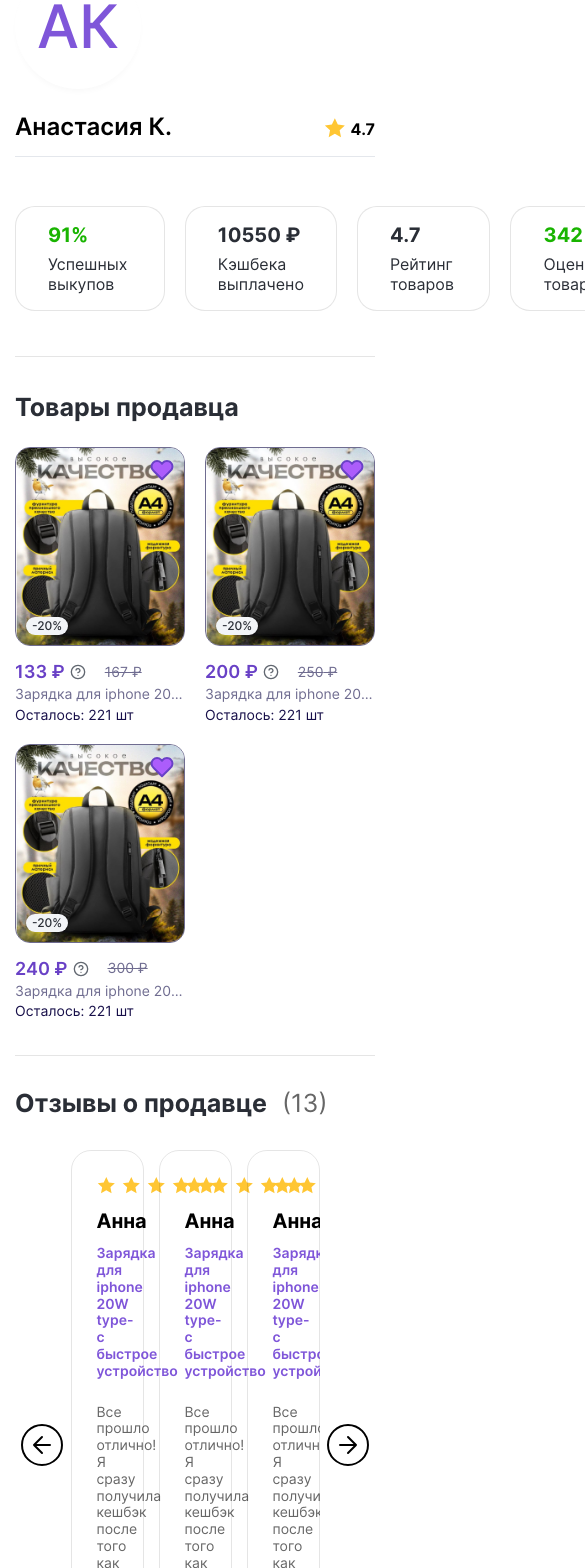
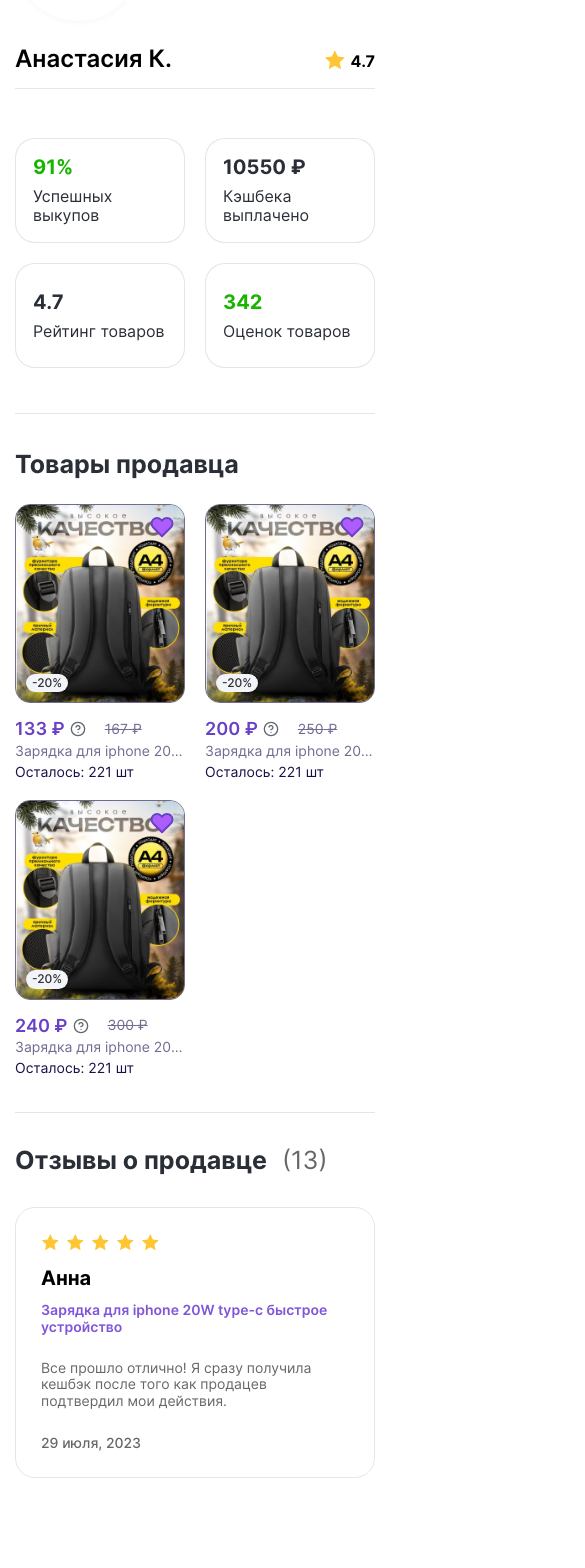
Before and after one commit to Dzhambulat-Kagermanov/work-platform, a Next.js app: page /salesman/1 in a window 390 px wide. Shown: the part 240-1808 px from the top of the page, 585 px wide, since content can reach past the window. After the commit the page ends 1750 px from the top, so only its background shows below. Built offline with nearby package versions, Linux system fonts and the light colour scheme.

Commit message:
UPDATE: Created adaptive for SalesmanInfo page

```diff
--- a/src/components/page/SalesmanInfo/index.module.scss
+++ b/src/components/page/SalesmanInfo/index.module.scss
@@ -1,9 +1,8 @@
-.head {
-	margin-top: var(--modules-gap);
-}
 .statistic {
 	margin-top: var(--modules-gap);
 }
+.head {
+}
 .back_btn {
-	margin-top: 24px;
+	margin: 24px 0 var(--modules-gap) 0;
 }
--- a/src/components/page/SalesmanInfo/index.tsx
+++ b/src/components/page/SalesmanInfo/index.tsx
@@ -13,7 +13,7 @@
 	return (
 		<main className={cn(cls.salesman, [className])}>
 			<SalesmanInfoBackBtn className={cn(cls.back_btn)} />
-			<AccountHead className={cn(cls.head)} />
+			<AccountHead className={cn(cls.head)} withoutAvatarChange />
 			<SalesmanInfoStatistic
 				className={cn(cls.statistic)}
 				cashbackPaid={10550}
--- a/src/components/widgets/AccountHead/Avatar/index.tsx
+++ b/src/components/widgets/AccountHead/Avatar/index.tsx
@@ -6,8 +6,15 @@
 import { Typography } from '@/components/ui'
 import cls from './index.module.scss'
 
-interface Props extends TClassName, Pick<TUserInfo, 'avatarImage' | 'name'> {}
-const Avatar: FC<Props> = ({ avatarImage, name, className }) => {
+interface Props extends TClassName, Pick<TUserInfo, 'avatarImage' | 'name'> {
+	withoutAvatarChange?: boolean
+}
+const Avatar: FC<Props> = ({
+	avatarImage,
+	name,
+	className,
+	withoutAvatarChange,
+}) => {
 	const handleClick = () => {
 		alert('Load avatar')
 	}
@@ -31,6 +38,7 @@
 				</Typography>
 			)}
 
+			{!withoutAvatarChange && (
 				<div className={cn(cls.photo_overlay)} onClick={handleClick}>
 					<Image
 						src={'/images/shared/camera.svg'}
@@ -39,6 +47,7 @@
 						height={32}
 					/>
 				</div>
+			)}
 		</div>
 	)
 }
--- a/src/components/widgets/AccountHead/index.tsx
+++ b/src/components/widgets/AccountHead/index.tsx
@@ -10,8 +10,10 @@
 import { InfoMobileBackground, InfoMobileContent } from './InfoMobile'
 import cls from './index.module.scss'
 
-interface Props extends TClassName {}
-const AccountHead: FC<Props> = ({ className }) => {
+interface Props extends TClassName {
+	withoutAvatarChange?: boolean
+}
+const AccountHead: FC<Props> = ({ className, withoutAvatarChange }) => {
 	const width = useScreen()
 
 	return (
@@ -24,7 +26,11 @@
 				/>
 			)}
 			<Container className={cn(cls.container, [className])}>
-				<Avatar name='Анастасия К.' className={cn(cls.avatar)} />
+				<Avatar
+					name='Анастасия К.'
+					className={cn(cls.avatar)}
+					withoutAvatarChange={withoutAvatarChange}
+				/>
 				{width > XS_BIG && (
 					<Info
 						className={cn(cls.info)}
--- a/src/components/widgets/SalesmanInfoBackBtn/index.tsx
+++ b/src/components/widgets/SalesmanInfoBackBtn/index.tsx
@@ -6,6 +6,8 @@
 import { ExpandArrowIcon } from '@/icons'
 import { Container, Typography } from '@/components/ui'
 import { useRouter } from 'next/navigation'
+import { useScreen } from '@/hooks'
+import { XS_BIG } from '@/constants'
 
 interface Props extends TClassName {}
 const SalesmanInfoBackBtn: FC<Props> = ({ className }) => {
@@ -13,8 +15,11 @@
 	const handleClick = () => {
 		router.push('/')
 	}
+	const width = useScreen()
 
 	return (
+		<>
+			{width > XS_BIG && (
 				<Container className={cn(cls.wrapper)}>
 					<button className={cn(cls.btn, [className])} onClick={handleClick}>
 						<ExpandArrowIcon
@@ -26,6 +31,8 @@
 						</Typography>
 					</button>
 				</Container>
+			)}
+		</>
 	)
 }
 
--- a/src/components/widgets/SalesmanInfoProducts/index.module.scss
+++ b/src/components/widgets/SalesmanInfoProducts/index.module.scss
@@ -10,3 +10,11 @@
 }
 .item {
 }
+@media screen and (max-width: 380px) {
+	.title {
+		font-size: 20px;
+	}
+	.group {
+		gap: 10px;
+	}
+}
--- a/src/components/widgets/SalesmanInfoProducts/index.tsx
+++ b/src/components/widgets/SalesmanInfoProducts/index.tsx
@@ -4,14 +4,14 @@
 import { Container, Typography } from '@/components/ui'
 import { salesmanProducts } from '@/constants/stub'
 import { ProductItem } from '@/components/entities/ProductItem'
+import Link from 'next/link'
 import cls from './index.module.scss'
-import Link from 'next/link'
 
 interface Props extends TClassName {}
 const SalesmanInfoProducts: FC<Props> = ({ className }) => {
 	return (
 		<Container tag='section' className={cn(cls.wrapper, [className])}>
-			<Typography font='Inter-B' size={25} tag='h2'>
+			<Typography font='Inter-B' size={25} tag='h2' className={cn(cls.title)}>
 				Товары продавца
 			</Typography>
 			<ul className={cn(cls.group)}>
--- a/src/components/widgets/SalesmanInfoReviews/index.module.scss
+++ b/src/components/widgets/SalesmanInfoReviews/index.module.scss
@@ -42,3 +42,14 @@
 	translate: 0 -50%;
 	rotate: 90deg;
 }
+
+@media screen and (max-width: 788px) {
+	.slider {
+		width: 100%;
+	}
+}
+@media screen and (max-width: 380px) {
+	.title {
+		font-size: 20px;
+	}
+}
--- a/src/components/widgets/SalesmanInfoReviews/index.tsx
+++ b/src/components/widgets/SalesmanInfoReviews/index.tsx
@@ -3,33 +3,49 @@
 import { TClassName } from '@/types'
 import { Container, Typography } from '@/components/ui'
 import { cn } from '@/lib'
-import cls from './index.module.scss'
 import { Swiper, SwiperSlide } from 'swiper/react'
-import { Navigation } from 'swiper/modules'
+import { Navigation, Autoplay } from 'swiper/modules'
 import 'swiper/swiper-bundle.css'
 import { ReviewItem } from '@/components/entities/ReviewItem'
-import Image from 'next/image'
 import { ActionArrowIcon } from '@/icons'
+import { MD_BIG, SM_BIG, SM_MID } from '@/constants'
+import { useScreen } from '@/hooks'
+import cls from './index.module.scss'
 
 interface Props extends TClassName {}
 const SalesmanInfoReviews: FC<Props> = ({ className }) => {
+	const width = useScreen()
+
 	return (
 		<Container tag='section' className={cn(cls.wrapper, [className])}>
 			<div className={cn(cls.head)}>
-				<Typography font='Inter-B' size={25} tag='h2'>
+				<Typography font='Inter-B' size={25} tag='h2' className={cn(cls.title)}>
 					Отзывы о продавце
 				</Typography>
-				<Typography font='Inter-R' size={25}>
+				<Typography font='Inter-R' size={25} className={cn(cls.title)}>
 					(13)
 				</Typography>
 			</div>
 			<div className={cn(cls.content)}>
 				<Swiper
+					breakpoints={{
+						0: {
+							slidesPerView: 1,
+						},
+						[SM_MID + 1]: {
+							slidesPerView: 2,
+						},
+						[MD_BIG + 1]: {
+							slidesPerView: 3,
+						},
+					}}
 					className={cn(cls.slider)}
 					slidesPerView={3}
 					loop
 					spaceBetween={15}
-					modules={[Navigation]}
+					modules={[Navigation, Autoplay]}
+					speed={500}
+					autoplay={{}}
 					navigation={{
 						enabled: true,
 						nextEl: `.${cls.next_btn}`,
@@ -77,12 +93,22 @@
 						/>
 					</SwiperSlide>
 				</Swiper>
-				<button className={cn(cls.btn, [cls.prev_btn])}>
-					<ActionArrowIcon color='var(--black-100)' className={cn(cls.icon)} />
-				</button>
-				<button className={cn(cls.btn, [cls.next_btn])}>
-					<ActionArrowIcon color='var(--black-100)' className={cn(cls.icon)} />
-				</button>
+				{width > SM_BIG && (
+					<>
+						<button className={cn(cls.btn, [cls.prev_btn])}>
+							<ActionArrowIcon
+								color='var(--black-100)'
+								className={cn(cls.icon)}
+							/>
+						</button>
+						<button className={cn(cls.btn, [cls.next_btn])}>
+							<ActionArrowIcon
+								color='var(--black-100)'
+								className={cn(cls.icon)}
+							/>
+						</button>
+					</>
+				)}
 			</div>
 		</Container>
 	)
--- a/src/components/widgets/SalesmanInfoStatistic/index.module.scss
+++ b/src/components/widgets/SalesmanInfoStatistic/index.module.scss
@@ -10,3 +10,22 @@
 	background-color: var(--white-100);
 	height: 105px;
 }
+@media screen and (max-width: 1044px) {
+	.item {
+		flex-grow: 1;
+	}
+	.content {
+		padding: 0 22px;
+	}
+}
+@media screen and (max-width: 1044px) {
+	.content {
+		padding: 0 17px;
+	}
+}
+@media screen and (max-width: 788px) {
+	.group {
+		display: grid;
+		grid-template-columns: repeat(2, 1fr);
+	}
+}
```
Lines whose indentation alone changed are shown as unchanged.
